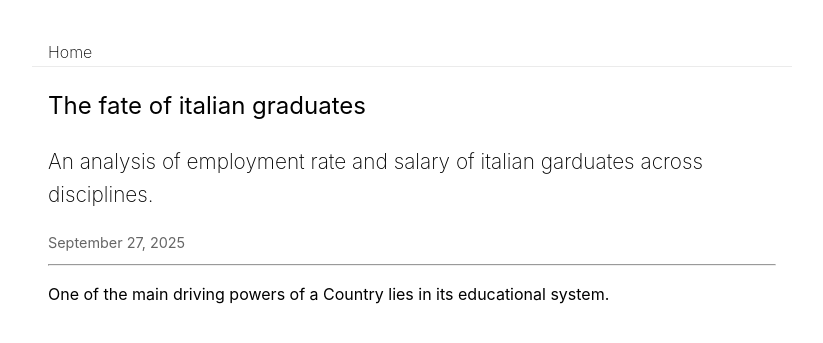
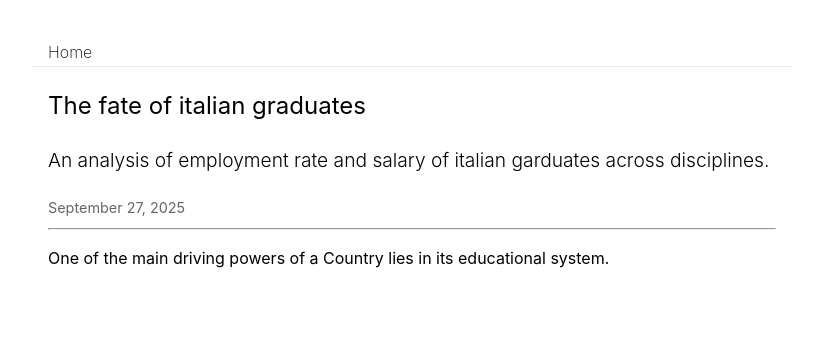
Before and after one commit to pietroborchia/my-blog, a Jekyll site: the page built from _posts/2025-09-27-The fate of italian gradates.md, in a window 1280 px wide. Shown: the top 343 px of the page, without its empty margins (228-1051 px from the left). Built offline with Jekyll 4.4.1, drawn with Linux system fonts in a browser that asks for light colours.

Commit message:
Update style.css

```diff
--- a/assets/style.css
+++ b/assets/style.css
@@ -37,7 +37,7 @@ pre { background: #f6f8fa; padding: .75rem; border-radius: 10px; overflow: auto;
   text-decoration: underline; /* optional: visible affordance */
 }
 /* Posts abstract style */
-.post-summary { margin: .25rem 0 1.25rem; font-weight: 200; font-size: 1.3rem; }
+.post-summary { margin: .25rem 0 1.25rem; font-weight: 300; font-size: 1.2rem; }
 .posts-wrap { display: grid; gap: 1rem; }
 .post-item { padding: 1rem 0; border-bottom: 1px solid rgba(0,0,0,.08); }
 .post-item:last-child { border-bottom: none; }
```
